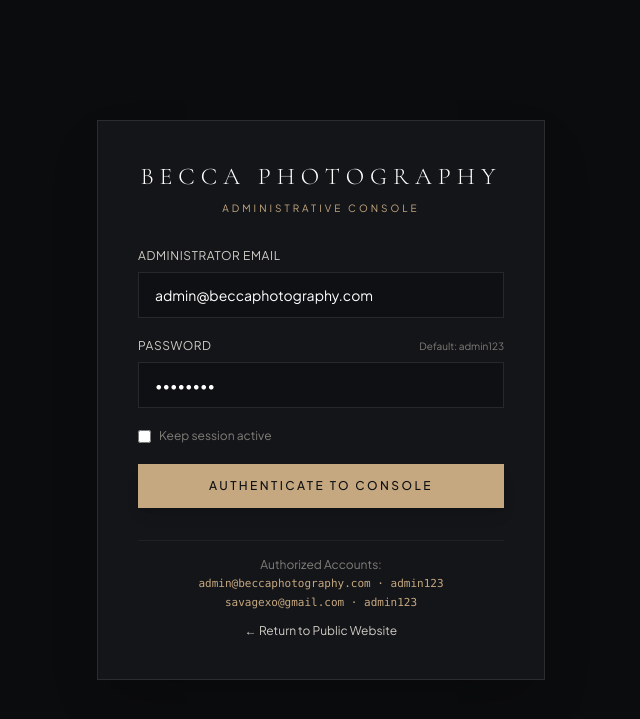
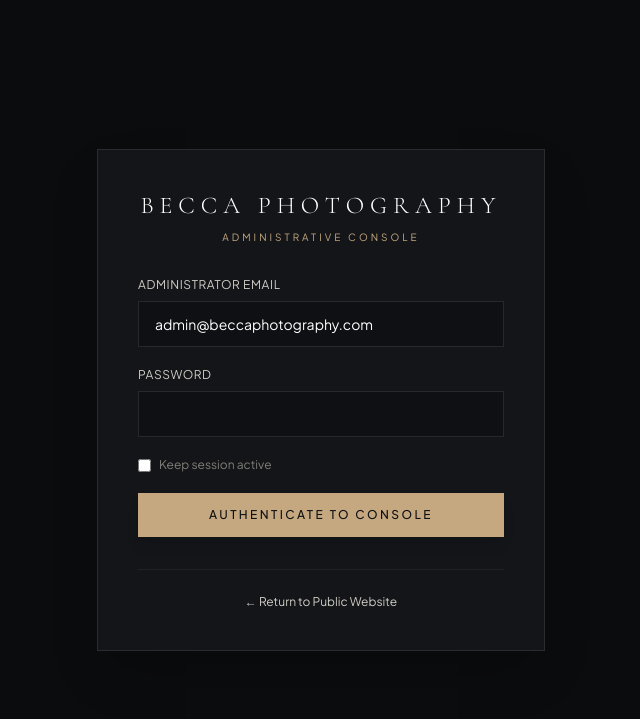
Before and after one commit to SAVAGEXO45/becca-photography, a Laravel app: page /admin/login in a window 1280 px wide. Shown: the top 719 px of the page, without its empty margins (319-959 px from the left). Run offline with Laravel 12, Linux system fonts and the light colour scheme; style sheets or scripts are compiled from the project's sources.

Commit message:
Configure production admin credentials and remove demo auth hints

```diff
--- a/package.json
+++ b/package.json
@@ -13,6 +13,7 @@
         "laravel-echo": "^2.1.0",
         "laravel-vite-plugin": "^1.2.0",
         "pusher-js": "^8.4.0",
+        "ssh2": "^1.17.0",
         "tailwindcss": "^4.0.0",
         "vite": "^6.2.0"
     }
--- a/resources/views/admin/auth/login.blade.php
+++ b/resources/views/admin/auth/login.blade.php
@@ -69,12 +69,10 @@
             <div>
                 <div class="flex items-center justify-between mb-2">
                     <label for="password" class="text-xs uppercase tracking-wider text-[#cfccc4]">Password</label>
-                    <span class="text-[10px] text-[#807e78]">Default: admin123</span>
                 </div>
                 <input type="password"
                        id="password"
                        name="password"
-                       value="admin123"
                        required
                        class="w-full bg-[#0f1013] border border-white/10 px-4 py-3 text-sm text-white placeholder-stone-600 focus:outline-none focus:border-[#c5a880]">
             </div>
@@ -92,11 +90,7 @@
             </button>
         </form>
 
-        <!-- Credentials Quick Hint -->
         <div class="pt-4 border-t border-white/5 text-center text-xs text-[#807e78] space-y-1">
-            <div>Authorized Accounts:</div>
-            <div class="font-mono text-[11px] text-[#c5a880]">admin@beccaphotography.com · admin123</div>
-            <div class="font-mono text-[11px] text-[#c5a880]">savagexo@gmail.com · admin123</div>
             <div class="pt-2">
                 <a href="{{ route('home') }}" class="text-[#cfccc4] hover:text-white transition-colors">&larr; Return to Public Website</a>
             </div>
```
Also changed, not shown: database/seeders/DatabaseSeeder.php (+3 -12 lines), tests/Feature/BeccaPhotographyTest.php (+2 -2 lines), package-lock.json.
